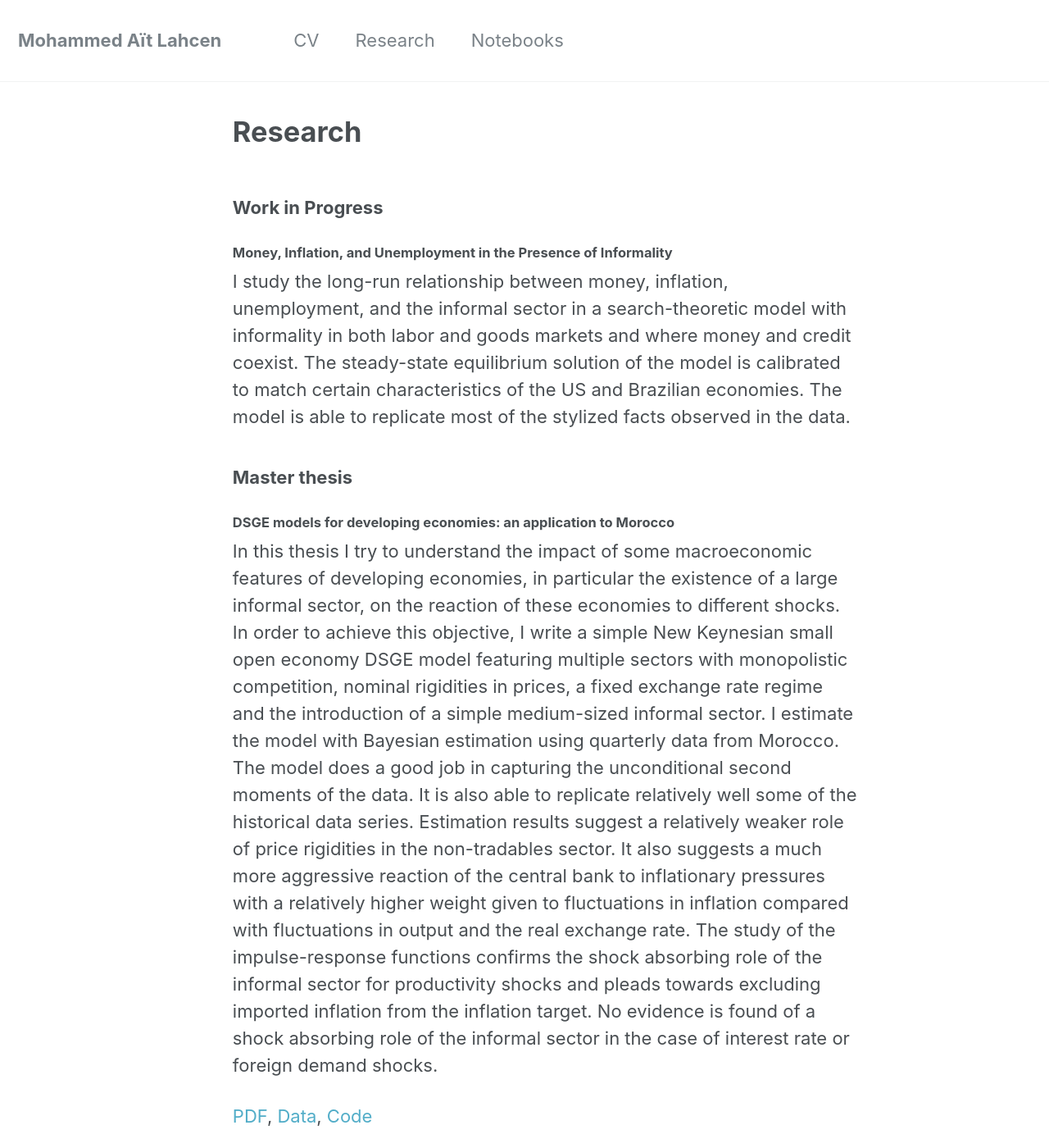
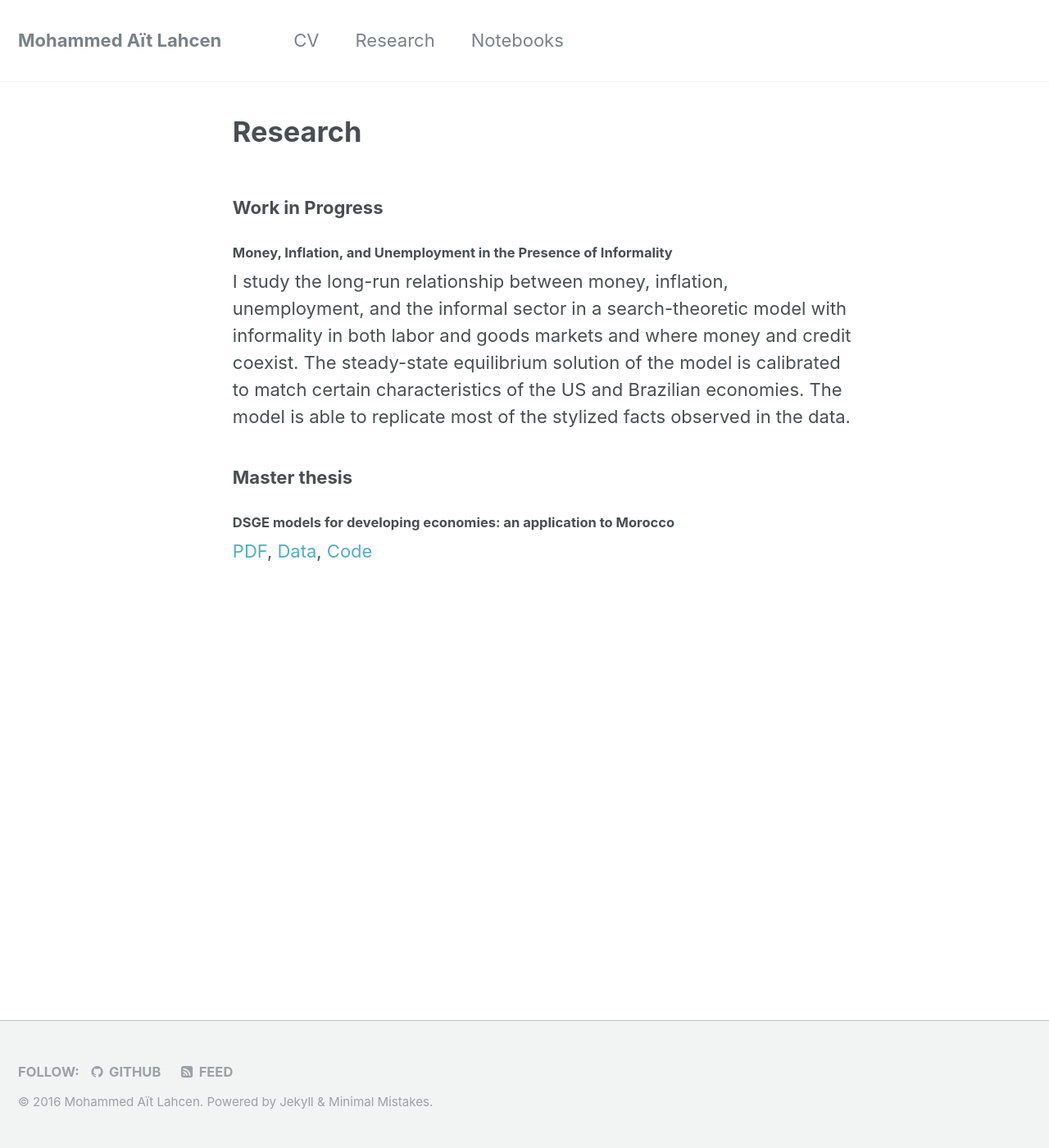
Before and after one commit to maitlahcen/maitlahcen.github.io, a Jekyll site: the page built from _pages/research.md, in a window 1280 px wide and 1400 px high. Shown: the whole window at 82% size. Built offline with Jekyll 4.4.1, drawn with Linux system fonts in a browser that asks for light colours.

Commit message:
Update research.md
Removed abstract of master thesis

```diff
--- a/_pages/research.md
+++ b/_pages/research.md
@@ -18,7 +18,4 @@ I study the long-run relationship between money, inflation, unemployment, and th
 
 #### DSGE models for developing economies: an application to Morocco
 
-In this thesis I try to understand the impact of some macroeconomic features of developing economies, in particular the existence of a large informal sector, on the reaction of these economies to different shocks. In order to achieve this objective, I write a simple New Keynesian small open economy DSGE model featuring multiple sectors with monopolistic competition, nominal rigidities in prices, a fixed exchange rate regime and the introduction of a simple medium-sized informal sector. I estimate the model with Bayesian estimation using quarterly data from Morocco. The model does a good job in capturing the unconditional second moments of the data. It is also able to replicate relatively well some of the historical data series. Estimation results suggest a relatively weaker role of price rigidities in the non-tradables sector. It also suggests a much more aggressive reaction of the central bank to inflationary pressures with a relatively higher weight given to fluctuations in inflation compared with fluctuations in output and the real exchange rate. The study of the impulse-response functions confirms the shock absorbing role of the informal sector for productivity shocks and pleads towards excluding imported inflation from the inflation target. No evidence is found of a shock absorbing role of the informal sector in the case of interest rate or foreign demand shocks.
-
-
 [PDF](https://www.dropbox.com/s/klqaj4afa9baasv/Master_thesis-DSGE_developing_econ-Final.pdf?raw=1), [Data](https://www.dropbox.com/s/2mhl84sn19235jy/NK_SOE_Data.xlsx?raw=1), [Code](https://www.dropbox.com/s/18t7ds2vi5z04hf/Code.7z?raw=1)
```
